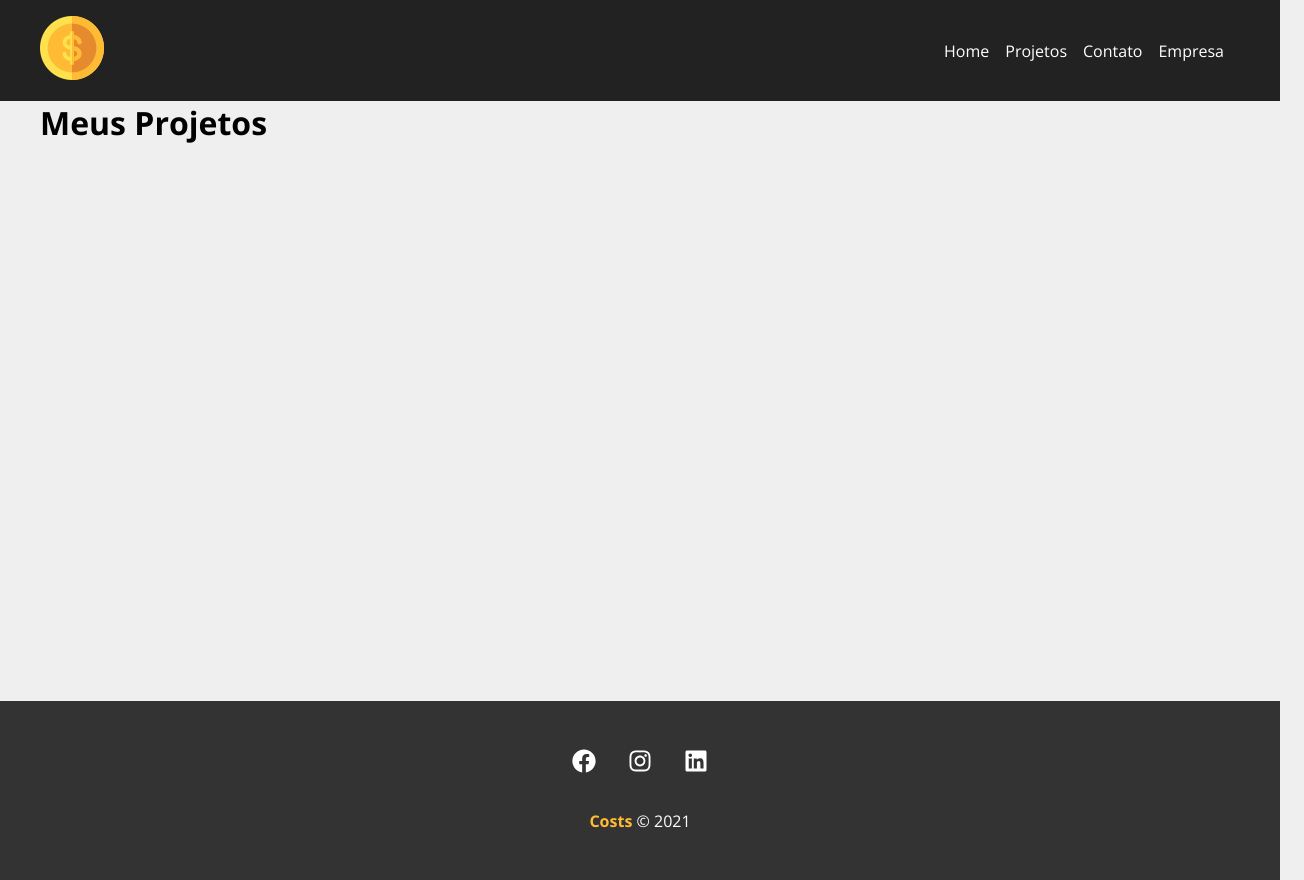
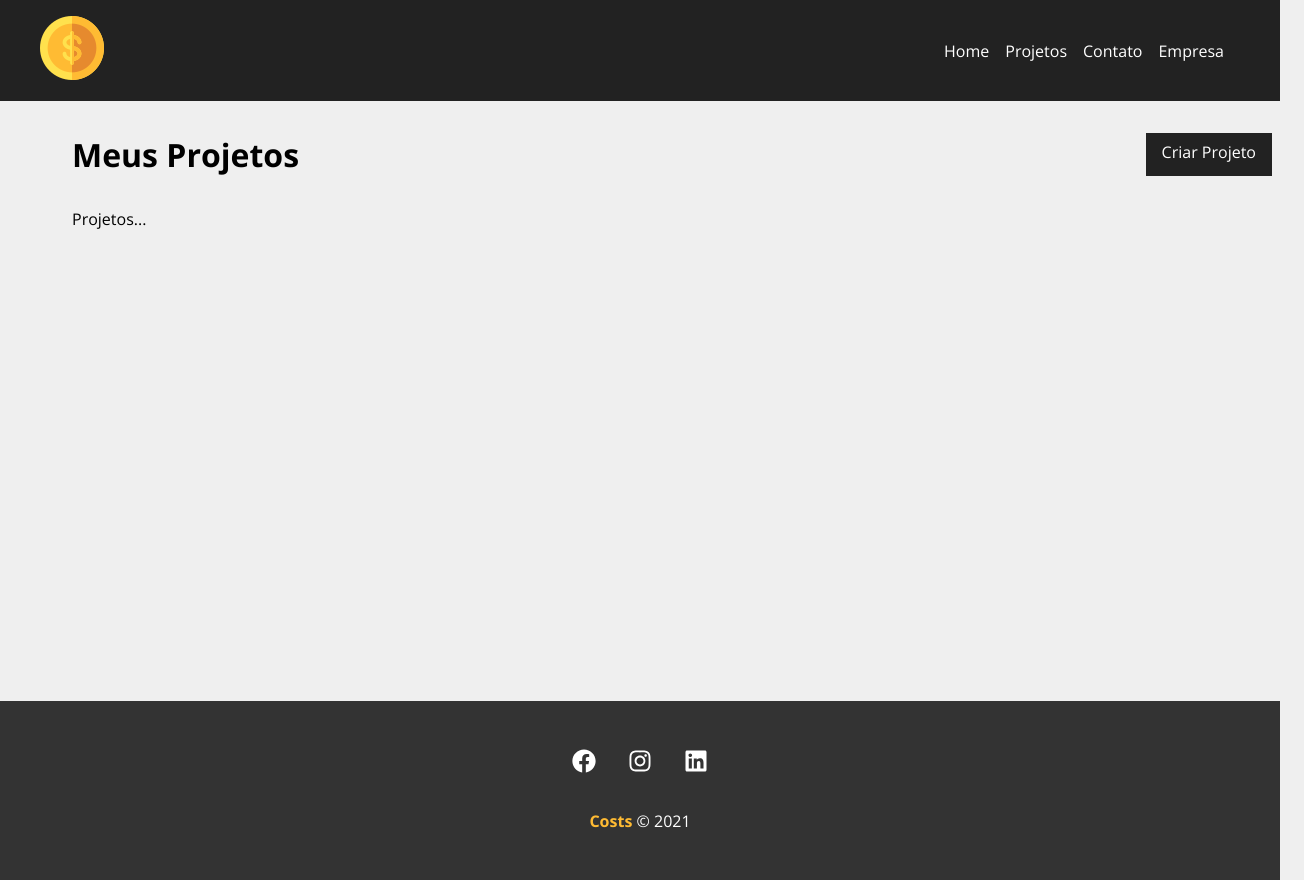
Before and after one commit to aSTRonuun/Coust-Project-React, a React (Create React App) app in the folder costs/: page /Projects in a window 1280 px wide. Shown: the whole page, 1304 px wide, since content can reach past the window. Built offline with nearby package versions, Linux system fonts and the light colour scheme.

Commit message:
:rocket: recursos de api e banco de dados adicionados

```diff
--- a/costs/db.json
+++ b/costs/db.json
@@ -1,9 +1,25 @@
 {
   "projects": [
     {
+      "name": "asnjdns",
+      "budget": "333",
+      "category": {
+        "id": "3",
+        "name": "Desing"
+      },
+      "cost": 0,
+      "services": [],
       "id": 1
     },
     {
+      "name": "Ney",
+      "budget": "200000",
+      "category": {
+        "id": "2",
+        "name": "Desenvolvimento"
+      },
+      "cost": 0,
+      "services": [],
       "id": 2
     }
   ],
--- a/costs/src/App.js
+++ b/costs/src/App.js
@@ -1,4 +1,4 @@
-import {BrowserRouter as Router, Switch, Route, Link} from 'react-router-dom'
+import {BrowserRouter as Router, Switch, Route} from 'react-router-dom'
 import Company from './components/pages/Company';
 import Contact from './components/pages/Contact';
 import Home from './components/pages/Home';
--- a/costs/src/components/pages/NewProject.js
+++ b/costs/src/components/pages/NewProject.js
@@ -5,27 +5,27 @@ import styles from './NewProject.module.css'
 
 function NewProject() {
 
+    const history = useHistory()
+
     function createPost(project) {
         // initialize cost and services
-        project.cos = 0;
+        project.cost = 0;
         project.services = []
 
     fetch('http://localhost:5000/projects', {
       method: 'POST',
       headers: {
-                'Content-type': 'aplication/json',
+        'Content-Type': 'application/json',
       },
       body: JSON.stringify(project),
     })
       .then((resp) => resp.json())
       .then((data) => {
-                console.log(data)
-                //redirect
-            })
-            .catch(err => console.log(err))
+        history.push('/projects', { message: 'Projeto criado com sucesso!' })
+      }).catch(err => console.log(err))
     }
 
-    const history = useHistory()
+
 
     return (
         <div className={styles.newproject_container}>
--- a/costs/src/components/pages/Projects.js
+++ b/costs/src/components/pages/Projects.js
@@ -1,18 +1,32 @@
-import { useState } from "react"
+import { useLocation } from "react-router-dom"
+import Container from "../layout/Container";
+import LinkButton from "../layout/LinkButton";
 import Message from "../layout/Message"
+
+import styles from "./Projects.module.css"
 
 function Projects() {
 
-    const location = useState();
+
+    const location = useLocation();
     let message = ''
     if(location.state) {
         message = location.state.message;
     }
 
     return (
-        <div>
-            <h1>Meus Projetos</h1>
-            {message && <Message type="success" msg={message} />}
+        <div className={styles.project_container}>
+            <div className={styles.tittle_container}>
+                <h1 >Meus Projetos</h1>
+                <LinkButton to="/newproject" text="Criar Projeto"/>
+            </div>
+
+            {message && <Message type="sucess" msg={message} />}
+            <Container customClass="start">
+                <p>Projetos...</p>
+            </Container>
+
+
         </div>
     )
 }
--- /dev/null
+++ b/costs/src/components/pages/Projects.module.css
@@ -0,0 +1,9 @@
+.project_container {
+    padding: 2em;
+}
+
+.tittle_container {
+    display: flex;
+    justify-content: space-between;
+    margin-bottom: 2em;
+}
--- a/costs/src/components/project/ProjectForm.js
+++ b/costs/src/components/project/ProjectForm.js
@@ -7,14 +7,14 @@ import styles from './ProjectForm.module.css'
 
 function ProjectForm({ handleSubmit, btnText, projectData}) {
 
+    const [project, setProject] = useState(projectData || {})
     const [categories, setCategories] = useState([])
-    const [project, setProject] = useState(projectData || {})
 
     useEffect(() => {
         fetch('http://localhost:5000/categories', {
             method: 'GET',
             headers: {
-                'Content-Type': 'aplication/JSON',
+                'Content-Type': 'aplication/json',
             },
         })
         .then((resp) => resp.json())
@@ -27,7 +27,7 @@ function ProjectForm({ handleSubmit, btnText, projectData}) {
     const submit = (e) => {
         e.preventDefault();
         console.log(project)
-        //handleSubmit(project);
+        handleSubmit(project);
     }
 
     function handleChange(e){
```
Lines whose indentation alone changed are shown as unchanged.
